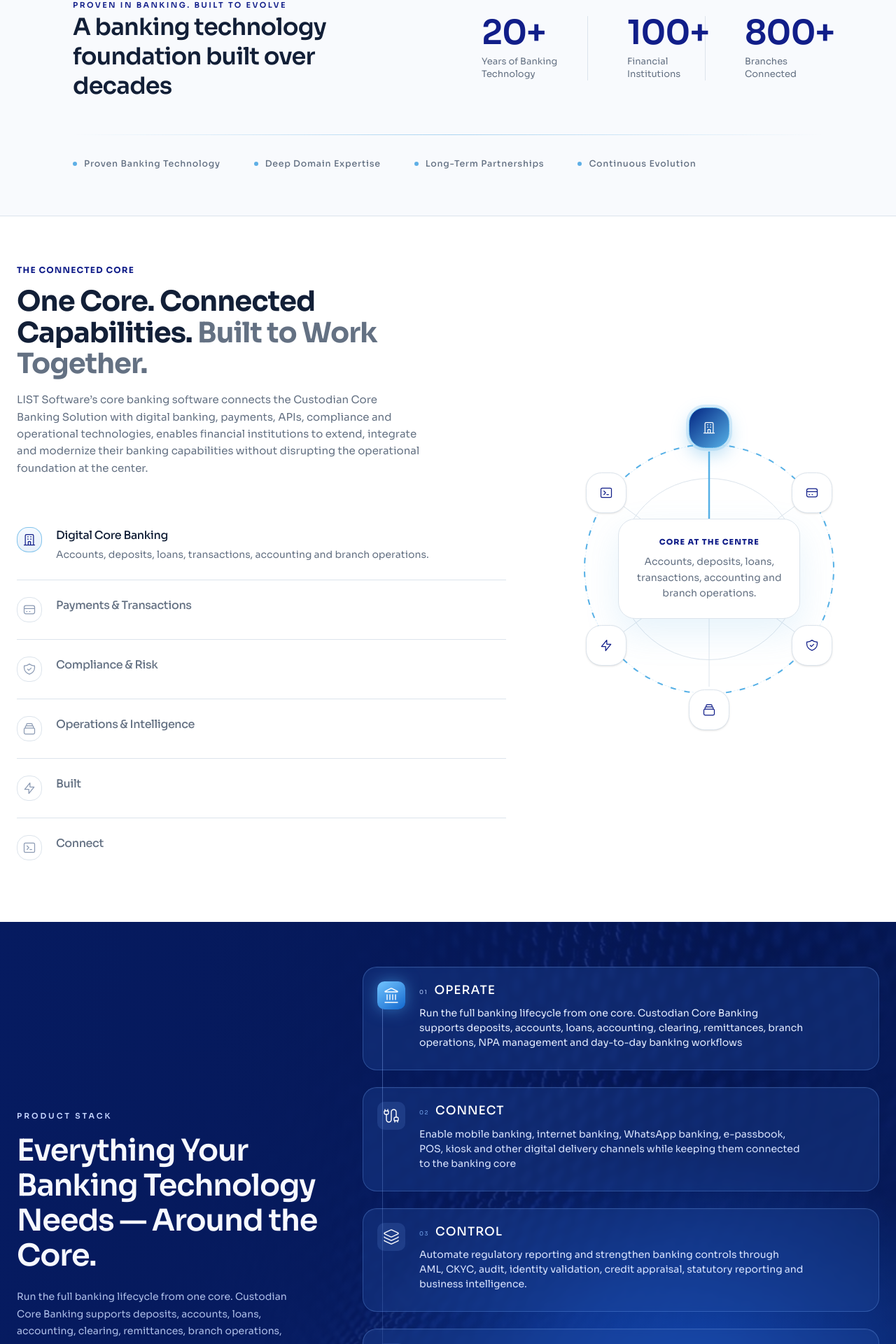
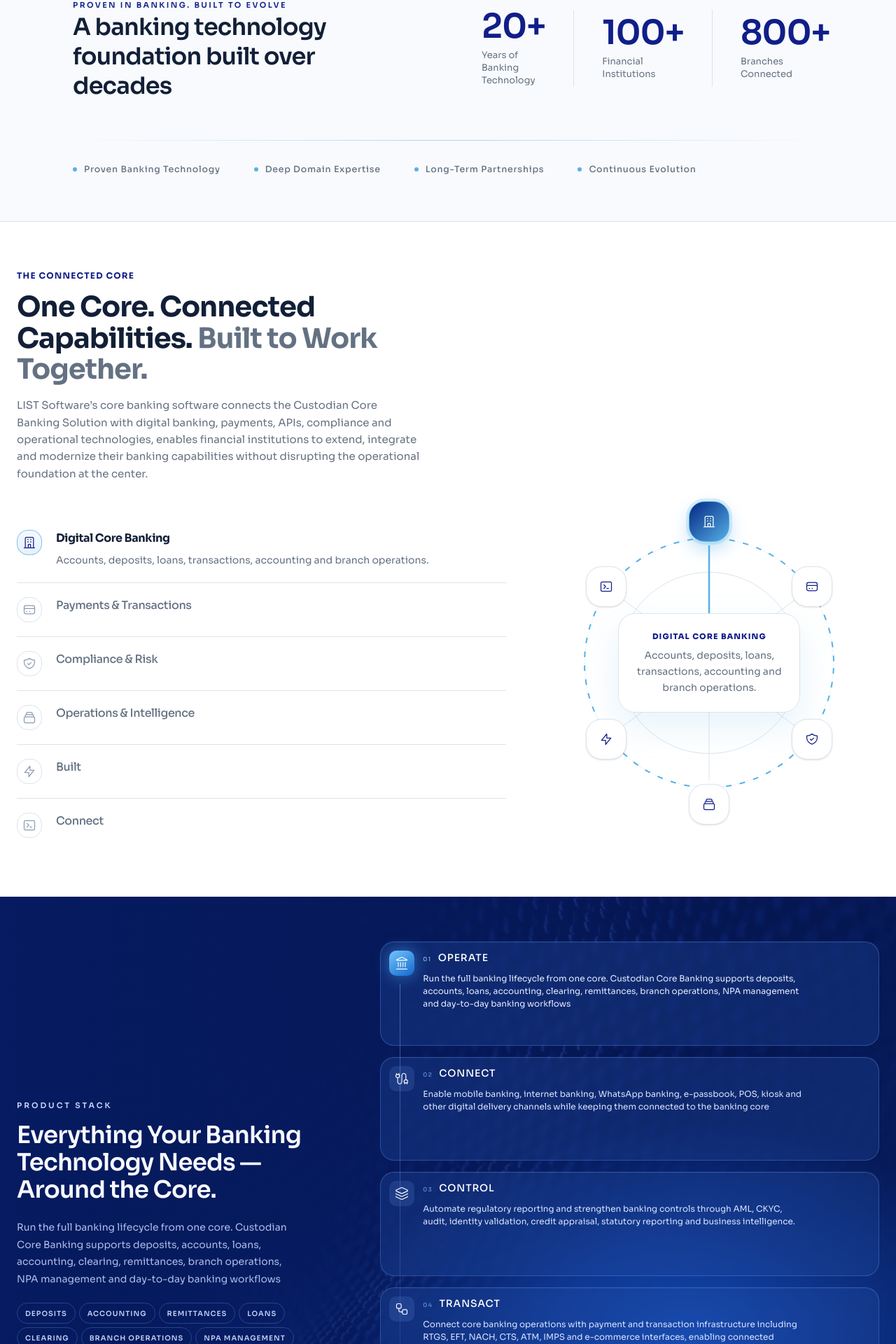
Before and after one commit to Upfinzo/list-software-UIteam, a Next.js app: page / in a window 1280 px wide. Shown: the part 968-2888 px from the top of the page at 70% size. Built offline with nearby package versions, Linux system fonts and the light colour scheme.

Commit message:
merged from main

```diff
--- a/components/CapabilitiesSection.tsx
+++ b/components/CapabilitiesSection.tsx
@@ -200,7 +200,7 @@ export default function CapabilitiesSection({
           <span className="font-bold uppercase tracking-[0.2em] text-[#111E89] mb-3 block text-[11px] ">
             CAPABILITIES
           </span>
-          <h2 className="text-[11px] font-semibold tracking-tight text-[#121F37] leading-[1.15]">
+          <h2 className=" font-semibold tracking-tight text-[#121F37] leading-[1.15] text-[32px] sm:text-[38px]  lg:text-[45.6px]">
             Everything Banking Needs.
             <br />
             Connected.
--- a/components/Home/ConnectedCore.tsx
+++ b/components/Home/ConnectedCore.tsx
@@ -90,12 +90,8 @@ export default function ConnectedCore() {
         <section className="bg-white py-12 lg:py-16 overflow-hidden">
             <style jsx global>{`
         @keyframes smoothDashMove {
-          0% {
-            stroke-dashoffset: 0;
-          }
-          100% {
-            stroke-dashoffset: -36;
-          }
+          0% { stroke-dashoffset: 0; }
+          100% { stroke-dashoffset: -36; }
         }
         .animate-smooth-flow {
           animation: smoothDashMove 2s linear infinite;
@@ -108,15 +104,12 @@ export default function ConnectedCore() {
         .animate-infinite-dots {
           animation: infiniteDotFlow 3s linear infinite;
         }
-
       `}</style>
 
             <Container>
-                <div className="grid grid-cols-1 lg:grid-cols-12 gap-12 items-center">
-
-                    {/* Left Column: Heading, Subtext, & Interactive List Items */}
-                    <div className="lg:col-span-7 space-y-6">
-                        <div className="space-y-4 max-w-xl">
+                {/* 1. SEPARATE HEADING ROW */}
+                <div className="grid grid-cols-1 lg:grid-cols-12 gap-12 mb-10 sm:mb-12">
+                    <div className="lg:col-span-7 space-y-4 max-w-xl">
                         <span className="text-xs font-bold tracking-widest text-[#111E89] uppercase">
                             THE CONNECTED CORE
                         </span>
@@ -127,15 +120,17 @@ export default function ConnectedCore() {
                             LIST Software’s core banking software connects the Custodian Core Banking Solution with digital banking, payments, APIs, compliance and operational technologies, enables financial institutions to extend, integrate and modernize their banking capabilities without disrupting the operational foundation at the center.
                         </p>
                     </div>
-                        {/* Interactive List/Tabs */}
+                </div>
 
+                {/* 2. ACCORDION & CIRCLE ROW - Aligned to items-start */}
+                <div className="grid grid-cols-1 lg:grid-cols-12 gap-12 items-start">
 
-                        {/* Interactive List/Tabs */}
-                        <div className="mt-12">
+                    {/* Left Column: Interactive Tabs with Fixed Height */}
+                    {/* Applying a fixed height ensures the block doesn't expand/shrink on hover */}
+                    <div className="lg:col-span-7 w-full h-[450px] lg:h-[480px]">
+                        <div className="flex flex-col w-full">
                             {tabs.map((tab, index, array) => {
                                 const isActive = activeTab === tab.id;
-
-                                // Remove bottom border for the last item
                                 const isLast = index === array.length - 1;
                                 const borderClass = isLast ? '' : 'border-b border-[#DCE4EC]';
 
@@ -143,9 +138,9 @@ export default function ConnectedCore() {
                                     <div
                                         key={tab.id}
                                         onMouseEnter={() => setActiveTab(tab.id)}
-                                        className={`group relative flex items-start py-6 cursor-pointer transition-colors duration-200 ${borderClass}`}
+                                        className={`group relative flex items-start py-5 cursor-pointer transition-colors duration-200 ${borderClass}`}
                                     >
-                                        <div className="flex items-start gap-5">
+                                        <div className="flex items-start gap-5 w-full">
                                             {/* Icon Container */}
                                             <div
                                                 className={`w-[36px] h-[36px] shrink-0 rounded-[16px] flex items-center justify-center transition-all duration-200 ${isActive
@@ -156,41 +151,46 @@ export default function ConnectedCore() {
                                                 {tab.icon}
                                             </div>
 
-                                            <div className="flex flex-col justify-center">
-                                                {/* Title styled matching image_2fab8e_2.png */}
-                                                <h4 className={`font-['Sora'] text-[16px] font-medium leading-[24px] tracking-[-0.4px] transition-colors duration-200 ${isActive
-                                                        ? 'text-[#121F37]'
-                                                        : 'text-[#647183] group-hover:text-[#121F37]'
+                                            <div className="flex flex-col justify-center w-full">
+                                                <h4 className={`font-['Sora'] text-[16px] leading-[24px] tracking-[-0.4px] transition-colors duration-200 ${isActive
+                                                        ? 'font-bold text-[#121F37]'
+                                                        : 'font-medium text-[#647183] group-hover:text-[#121F37]'
                                                     }`}>
                                                     {tab.title}
                                                 </h4>
 
+                                                <AnimatePresence initial={false}>
                                                     {isActive && (
-                                                    <motion.p
+                                                        <motion.div
                                                             initial={{ opacity: 0, height: 0 }}
                                                             animate={{ opacity: 1, height: 'auto' }}
-                                                        className="text-[14px] font-normal leading-[22.8px] tracking-[0px] text-[#647183] mt-1"
+                                                            exit={{ opacity: 0, height: 0 }}
+                                                            transition={{ duration: 0.3, ease: [0.04, 0.62, 0.23, 0.98] }}
+                                                            className="overflow-hidden"
                                                         >
+                                                            <div className="pt-2">
+                                                                <p className="text-[14px] font-normal leading-[22.8px] tracking-[0px] text-[#647183]">
                                                                     {tab.description}
-                                                    </motion.p>
+                                                                </p>
+                                                            </div>
+                                                        </motion.div>
                                                     )}
+                                                </AnimatePresence>
                                             </div>
                                         </div>
                                     </div>
                                 );
                             })}
                         </div>
-
                     </div>
 
-                    {/* Right Column: Circular Interactive Diagram */}
-                    <div className="lg:col-span-5 flex justify-center items-center py-4 lg:py-6">
+                    {/* Right Column: Circular Interactive Diagram - Matches top alignment */}
+                    <div className="lg:col-span-5 flex justify-center items-start pt-2 lg:pt-0">
                         <div className="relative w-[380px] h-[380px] sm:w-[420px] sm:h-[420px] flex items-center justify-center">
 
-                            {/* Inner Circle Track */}
                             <div className="absolute inset-20 rounded-full border border-[#DCE4EC] pointer-events-none" />
+                            <div className="absolute inset-8 rounded-full border border-dashed border-[#56B0E6]/20 last-line pointer-events-none" />
 
-                            <div className="absolute inset-8 rounded-full border border-dashed border-[#56B0E6]/20 last-line pointer-events-none" />
                             <svg className="absolute inset-8 w-[calc(100%-4rem)] h-[calc(100%-4rem)] pointer-events-none overflow-visible">
                                 <circle
                                     cx="50%" cy="50%" r="50%"
@@ -202,7 +202,6 @@ export default function ConnectedCore() {
                                 />
                             </svg>
 
-                            {/* Background Connecting Straight Lines for ALL nodes permanently drawn from each icon to the center */}
                             <svg className="absolute inset-0 w-full h-full pointer-events-none">
                                 {nodePositions.map((_, index) => {
                                     const allCoords = [
@@ -215,32 +214,25 @@ export default function ConnectedCore() {
                                     ];
                                     const line = allCoords[index];
                                     return (
-                                        <line
-                                            key={index}
-                                            x1={line.x1}
-                                            y1={line.y1}
-                                            x2={line.x2}
-                                            y2={line.y2}
-                                            stroke="#DCE4EC"
-                                            strokeWidth="1"
-                                        />
+                                        <line key={index} x1={line.x1} y1={line.y1} x2={line.x2} y2={line.y2} stroke="#DCE4EC" strokeWidth="1" />
                                     );
                                 })}
                             </svg>
 
                             {/* Center Core Box Content */}
-                            <div className="absolute z-10 w-[240px] sm:w-[260px] bg-white rounded-3xl p-6 shadow-[0_20px_50px_rgba(86,176,230,0.15)] border border-[#DCE4EC] text-center flex flex-col items-center justify-center">
-                                <span className="text-[11px] font-extrabold tracking-widest text-[#111E89] uppercase mb-2">
-                                    CORE AT THE CENTRE
-                                </span>
+                            <div className="absolute z-10 w-[240px] sm:w-[260px] min-h-[140px] bg-white rounded-3xl p-6 shadow-[0_20px_50px_rgba(86,176,230,0.15)] border border-[#DCE4EC] text-center flex flex-col items-center justify-center">
                                 <AnimatePresence mode="wait">
                                     <motion.div
                                         key={activeTab}
-                                        initial={{ opacity: 0 }}
-                                        animate={{ opacity: 1 }}
-                                        exit={{ opacity: 0 }}
-                                        transition={{ duration: 0.15 }}
+                                        initial={{ opacity: 0, y: 5 }}
+                                        animate={{ opacity: 1, y: 0 }}
+                                        exit={{ opacity: 0, y: -5 }}
+                                        transition={{ duration: 0.2 }}
+                                        className="flex flex-col items-center"
                                     >
+                                        <span className="text-[11px] font-extrabold tracking-widest text-[#111E89] uppercase mb-2">
+                                            {tabs[activeTab].title}
+                                        </span>
                                         <p className="text-xs sm:text-sm text-[#647183] leading-relaxed">
                                             {tabs[activeTab].description}
                                         </p>
@@ -248,27 +240,20 @@ export default function ConnectedCore() {
                                 </AnimatePresence>
                             </div>
 
-                            {/* Solid Blue Straight Line for Active Hover State (using z-1) */}
+                            {/* Solid Blue Straight Line for Active Hover State */}
                             {(() => {
                                 const activeCoords = [
-                                    { x1: '50%', y1: '10%', x2: '50%', y2: '50%' }, // Top -> Center
-                                    { x1: '80%', y1: '28%', x2: '50%', y2: '50%' }, // Top-Right -> Center
-                                    { x1: '80%', y1: '72%', x2: '50%', y2: '50%' }, // Bottom-Right -> Center
-                                    { x1: '50%', y1: '90%', x2: '50%', y2: '50%' }, // Bottom -> Center
-                                    { x1: '20%', y1: '72%', x2: '50%', y2: '50%' }, // Bottom-Left -> Center
-                                    { x1: '20%', y1: '28%', x2: '50%', y2: '50%' }, // Top-Left -> Center
+                                    { x1: '50%', y1: '10%', x2: '50%', y2: '50%' }, // Top
+                                    { x1: '80%', y1: '28%', x2: '50%', y2: '50%' }, // Top-Right
+                                    { x1: '80%', y1: '72%', x2: '50%', y2: '50%' }, // Bottom-Right
+                                    { x1: '50%', y1: '90%', x2: '50%', y2: '50%' }, // Bottom
+                                    { x1: '20%', y1: '72%', x2: '50%', y2: '50%' }, // Bottom-Left
+                                    { x1: '20%', y1: '28%', x2: '50%', y2: '50%' }, // Top-Left
                                 ];
                                 const line = activeCoords[activeTab];
                                 return (
                                     <svg className="absolute inset-0 w-full h-full pointer-events-none z-1">
-                                        <line
-                                            x1={line.x1}
-                                            y1={line.y1}
-                                            x2={line.x2}
-                                            y2={line.y2}
-                                            stroke="#56B0E6"
-                                            strokeWidth="2.5"
-                                        />
+                                        <line x1={line.x1} y1={line.y1} x2={line.x2} y2={line.y2} stroke="#56B0E6" strokeWidth="2.5" />
                                     </svg>
                                 );
                             })()}
@@ -276,7 +261,6 @@ export default function ConnectedCore() {
                             {/* Floating Node Icons Around the Circle */}
                             {tabs.map((tab, index) => {
                                 const isActive = activeTab === index;
-
                                 return (
                                     <div
                                         key={tab.id}
--- a/components/Home/ProductStack.tsx
+++ b/components/Home/ProductStack.tsx
@@ -113,6 +113,9 @@ export default function ProductStack() {
             items-center
             gap-10
 
+            md:grid-cols-[minmax(0,0.82fr)_minmax(0,1.18fr)]
+            md:gap-6
+
             min-[1200px]:grid-cols-[430px_minmax(0,1fr)]
             min-[1200px]:gap-16
           "
@@ -124,7 +127,8 @@ export default function ProductStack() {
           className="
             mx-auto
             w-full
-            max-w-[430px]
+            md:max-w-[430px]
+            md:mx-0
 
             min-[1200px]:mx-0
             min-[1200px]:w-[430px]
@@ -161,9 +165,12 @@ export default function ProductStack() {
               leading-[50.16px]
               tracking-[-1.14px]
 
-              max-[800px]:text-[34px]
-              max-[800px]:leading-[38px]
-              max-[800px]:tracking-[-0.8px]
+              max-md:text-[34px]
+              max-md:leading-[38px]
+              max-md:tracking-[-0.8px]
+              md:text-[34px]
+              md:leading-[1.15]
+              md:tracking-[-0.8px]
             "
           >
             Everything Your Banking Technology Needs — Around the Core.
@@ -198,36 +205,44 @@ export default function ProductStack() {
   className="
     mt-[22px]
     flex
-              max-w-[410px]
+    w-full
     flex-wrap
-              gap-[6px]
+    gap-[5px]
+
+    /* Mobile + Tablet */
+    max-md:justify-center
   "
   aria-label="Product capabilities"
 >
-            {productTags.map((tag, index) => (
-              <Fragment key={tag}>
-                {/* Force second row after Clearing */}
-                {index === 4 && (
-                  <span className="h-0 basis-full" aria-hidden="true" />
-                )}
-
+  {productTags.map((tag) => (
     <span
-                  className={`
+      key={tag}
+      className="
+        flex
+        min-h-[30px]
+        items-center
+        justify-center
         rounded-full
         border
         border-[rgba(160,190,255,0.24)]
-                    px-[10px]
-                    py-[2px]
-                    text-[10px]
+        px-[11px]
+        pt-[2px]
+        flex
+        items-center
+        font-sora
+        md:text-[10px]
+        text-[7px]
         font-semibold
         uppercase
-                    tracking-[0.1em]
+        leading-[14px]
+        tracking-[1px]
         text-[#c1d0f3]
-                  `}
+        text-center
+        whitespace-nowrap
+      "
     >
       {tag}
     </span>
-              </Fragment>
   ))}
 </div>
         </div>
@@ -242,6 +257,8 @@ export default function ProductStack() {
             grid
             grid-cols-1
             gap-[24px]
+            md:gap-4
+            min-[1200px]:gap-[24px]
           "
         >
           {/* =========================================
@@ -289,6 +306,10 @@ export default function ProductStack() {
                   border-[rgba(127,176,255,0.27)]
                   bg-[rgba(38,81,166,0.3)]
                   p-[20px]
+                  md:gap-3
+                  md:p-3
+                  min-[1200px]:gap-[20px]
+                  min-[1200px]:p-[20px]
                   text-white
                   shadow-[inset_0_1px_0_rgba(255,255,255,0.04)]
                   backdrop-blur-[4px]
@@ -330,6 +351,10 @@ export default function ProductStack() {
                     text-[#d8e5ff]
                     transition-all
                     duration-200
+                    md:h-[36px]
+                    md:w-[36px]
+                    min-[1200px]:h-[40px]
+                    min-[1200px]:w-[40px]
                     group-hover:bg-[linear-gradient(145deg,#73c5ff,#1267cd)]
                     group-hover:shadow-[0_0_22px_rgba(87,182,255,0.52)]
                     focus-within:bg-[linear-gradient(145deg,#73c5ff,#1267cd)]
@@ -386,6 +411,8 @@ export default function ProductStack() {
                         font-medium
                         leading-normal
                         tracking-[0.06em]
+                        md:text-[14px]
+                        min-[1200px]:text-[17px]
                       "
                     >
                       {capability.title}
@@ -411,6 +438,8 @@ export default function ProductStack() {
                       }
 
                       max-[480px]:text-[12px]
+                      md:text-[12px]
+                      min-[1200px]:text-[14px]
                     `}
                   >
                     {capability.text}
--- a/components/Home/ProvenFoundationSection.tsx
+++ b/components/Home/ProvenFoundationSection.tsx
@@ -64,8 +64,6 @@ export default function ProvenFoundationSection() {
         <section className="bg-[#F8FAFD] py-16 px-6 sm:px-12 lg:px-20 border-t border-b border-[#DCE4EC]">
             <Container>
                 <div className="container mx-auto max-w-7xl">
-                    {/* Top Content Grid */}
-                    {/* ADDED: lg:gap-24 to give more horizontal breathing space between columns */}
                     <div className="grid grid-cols-1 lg:grid-cols-12 gap-12 lg:gap-24 items-center">
                         {/* Left Column: Heading and Subtitle */}
                         <motion.div
@@ -83,17 +81,26 @@ export default function ProvenFoundationSection() {
                             </h2>
                         </motion.div>
 
-                        {/* Right Column: Statistics Grid */}
+                        {/* Right Column: Statistics */}
                         <motion.div
                             initial={{ opacity: 0, y: 20 }}
                             whileInView={{ opacity: 1, y: 0 }}
                             viewport={{ once: true }}
                             transition={{ duration: 0.6, delay: 0.2 }}
-                            className="lg:col-span-6 grid grid-cols-1 sm:grid-cols-3 gap-8 lg:gap-4 divide-y sm:divide-y-0 sm:divide-x divide-[#DCE4EC]">
+                            // CHANGED: Using flex instead of grid avoids conflict between 'gap' and 'divide' spacing on mobile
+                            className="lg:col-span-6 flex flex-col sm:flex-row divide-y sm:divide-y-0 sm:divide-x divide-[#DCE4EC]"
+                        >
                             {stats.map((stat, index) => (
                                 <div
                                     key={index}
-                                    className={`flex flex-col justify-center ${index !== 0 ? 'sm:pl-8 lg:pl-10' : ''} pt-6 sm:pt-0`}
+                                    // Targeted padding ensures proper spacing and removes excess bottom padding from the last item
+                                    className={`flex flex-col justify-center py-8 sm:py-0 ${
+                                        index === 0
+                                            ? 'pt-0 sm:pr-8 lg:pr-10'
+                                            : index === stats.length - 1
+                                                ? 'pb-0 sm:pl-8 lg:pl-10'
+                                                : 'sm:px-8 lg:px-10'
+                                    }`}
                                 >
                                     <div className="font-['Sora'] text-[48px] font-semibold leading-[48px] tracking-[-1.2px] text-[#111E89]">
                                         <Counter value={stat.numericValue} suffix={stat.suffix} />
@@ -112,21 +119,20 @@ export default function ProvenFoundationSection() {
                         whileInView={{ opacity: 1 }}
                         viewport={{ once: true }}
                         transition={{ duration: 0.8, delay: 0.4 }}
-                        /* CHANGED: Reduced mt-16 to mt-8 to bring the line closer to the text */
-                        className="mt-8 pt-4"
+                        className="mt-10 pt-4"
                     >
                         <div className="h-[1px] w-full bg-gradient-to-r from-transparent via-[#5EAFE6]/50 to-transparent mb-8" />
 
-                        <ul className="flex flex-wrap items-center justify-start gap-y-4 gap-x-12">
+                        {/* CHANGED: Adjusted to grid on mobile so it splits neatly into 2 columns if space allows, matching the image */}
+                        <ul className="grid grid-cols-1 min-[450px]:grid-cols-2 md:flex md:flex-wrap md:items-center justify-start gap-y-4 gap-x-12">
                             {features.map((feature, index) => (
                                 <li key={index} className="flex items-center space-x-2.5 font-['Sora'] text-[12.5px] font-medium leading-[18.8px] tracking-[0.75px] text-[#647183]">
-                                    <span className="w-1.5 h-1.5 rounded-full bg-[#5EAFE6] inline-block" />
+                                    <span className="w-1.5 h-1.5 rounded-full bg-[#5EAFE6] shrink-0" />
                                     <span>{feature}</span>
                                 </li>
                             ))}
                         </ul>
                     </motion.div>
-
                 </div>
             </Container>
         </section>
```
Lines whose indentation alone changed are shown as unchanged.
